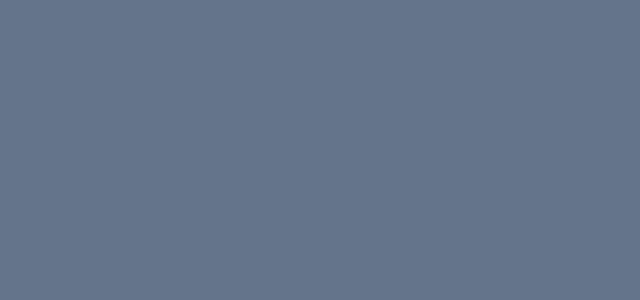
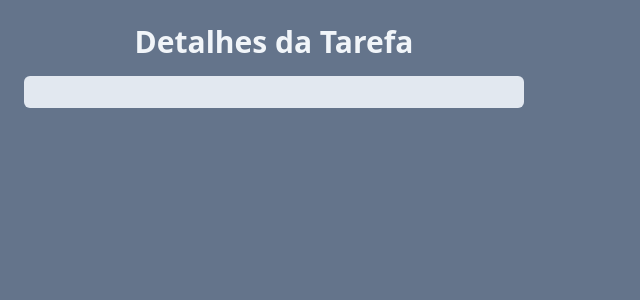
Before and after one commit to NataliaBento/curso-de-react, a React (Vite) app: page /task in a window 1280 px wide. Shown: the top 300 px of the page, without its empty margins (0-640 px from the left). Built offline with nearby package versions, Linux system fonts and the light colour scheme.

Commit message:
feat: incio da estilização dos detalhes da tarefa

```diff
--- a/src/componentes/Tasks.jsx
+++ b/src/componentes/Tasks.jsx
@@ -1,5 +1,4 @@
 import { ChevronRightIcon, TrashIcon } from "lucide-react";
-import { use } from "react";
 import { useNavigate } from "react-router-dom";
 
 function Tasks({ tasks, onTaskClick, onDeleteTaskClick }) {
--- a/src/pages/TaskPage.jsx
+++ b/src/pages/TaskPage.jsx
@@ -7,10 +7,17 @@
 
   return (
     <div className="h-screen w-screen bg-slate-500 p-6">
-      <h1>{title}</h1>
-      <p>{description}</p>
+      <div className="w-[500px] space-y-4">
+        <h1 className="text-3xl text-slate-100 font-bold text-center">
+          Detalhes da Tarefa
+        </h1>
+
+        <div className="bg-slate-200 p-4 rounded-md">
+          <h2 className="text-xl font-bold bg-slate-600">{title}</h2>
+          <p className="text-slate-600">{description}</p>
+        </div>
+      </div>
     </div>
   );
 }
-
 export default TaskPage;
```
